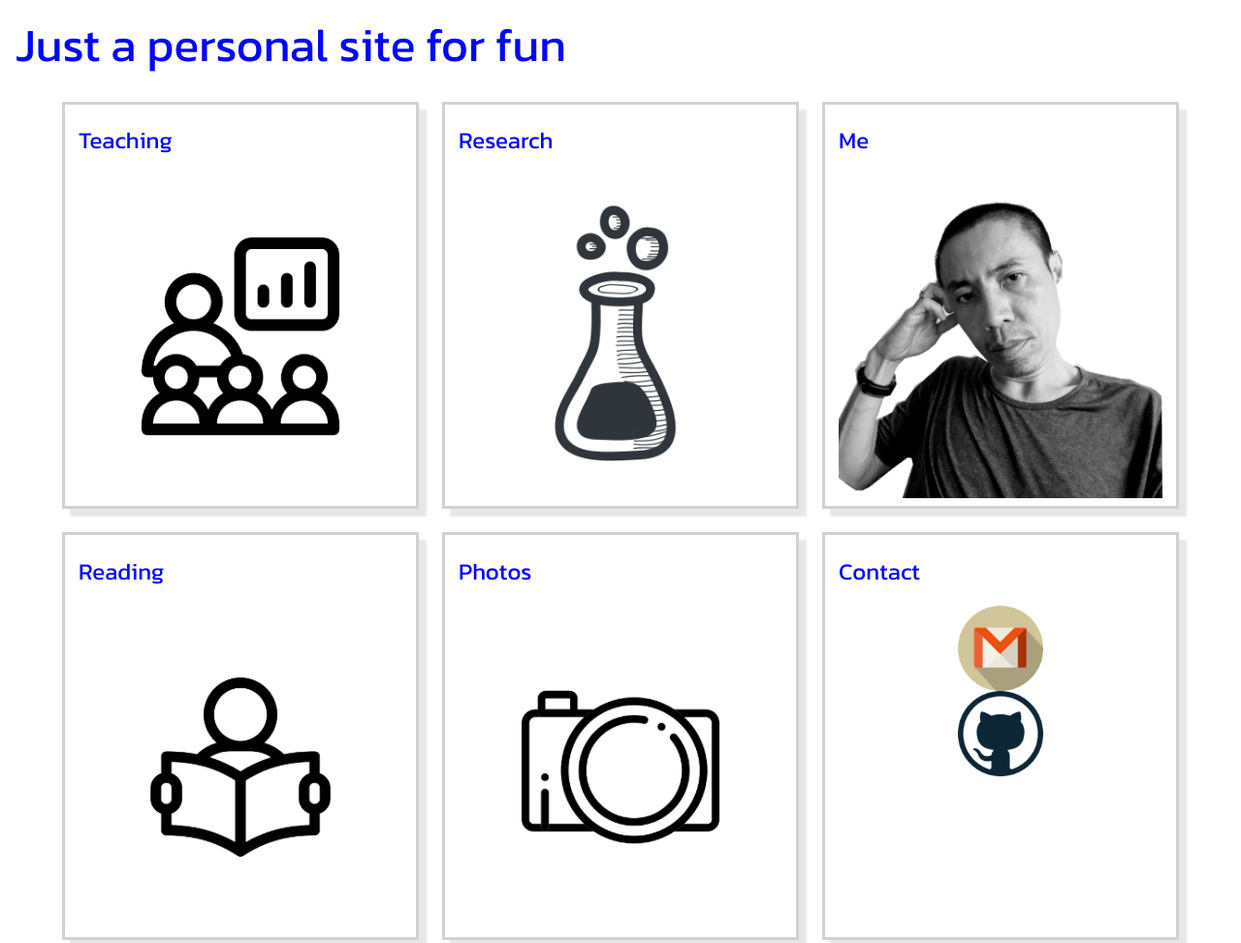
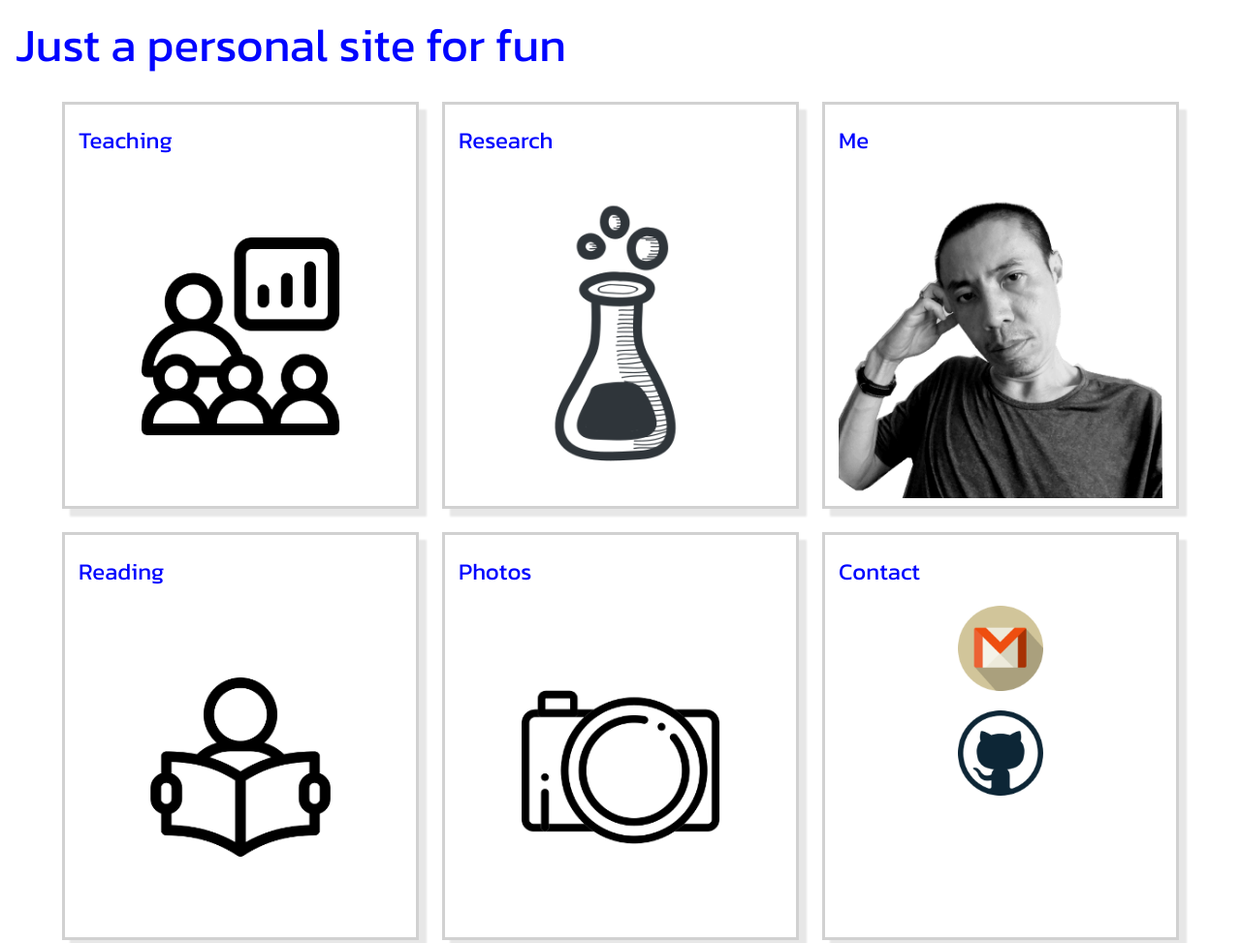
Before and after one commit to pongkiat/pongkiat.github.io, a plain HTML site: page index.html in a window 1280 px wide. Shown: the top 973 px of the page at 97% size. Drawn offline with Linux system fonts and the light colour scheme.

Commit message:
add <br> to make more space

```diff
--- a/index.html
+++ b/index.html
@@ -45,7 +45,7 @@
             <section id="contact">
                 <p class="sectionHeader">Contact</p>
                 <div align="center">
-                    <a href="mailto:pongkiat.jo@kmitl.ac.th"><img src="./images/Gmail-logo.png" class="contactLogo" alt="email icon"></a><br>
+                    <a href="mailto:pongkiat.jo@kmitl.ac.th"><img src="./images/Gmail-logo.png" class="contactLogo" alt="email icon"></a><br><br>
                     <a href="https://github.com/pongkiat"><img src="./images/Github-logo.png" class="contactLogo" alt="GitHub logo"></a>
                 </div>
             </section>
```
